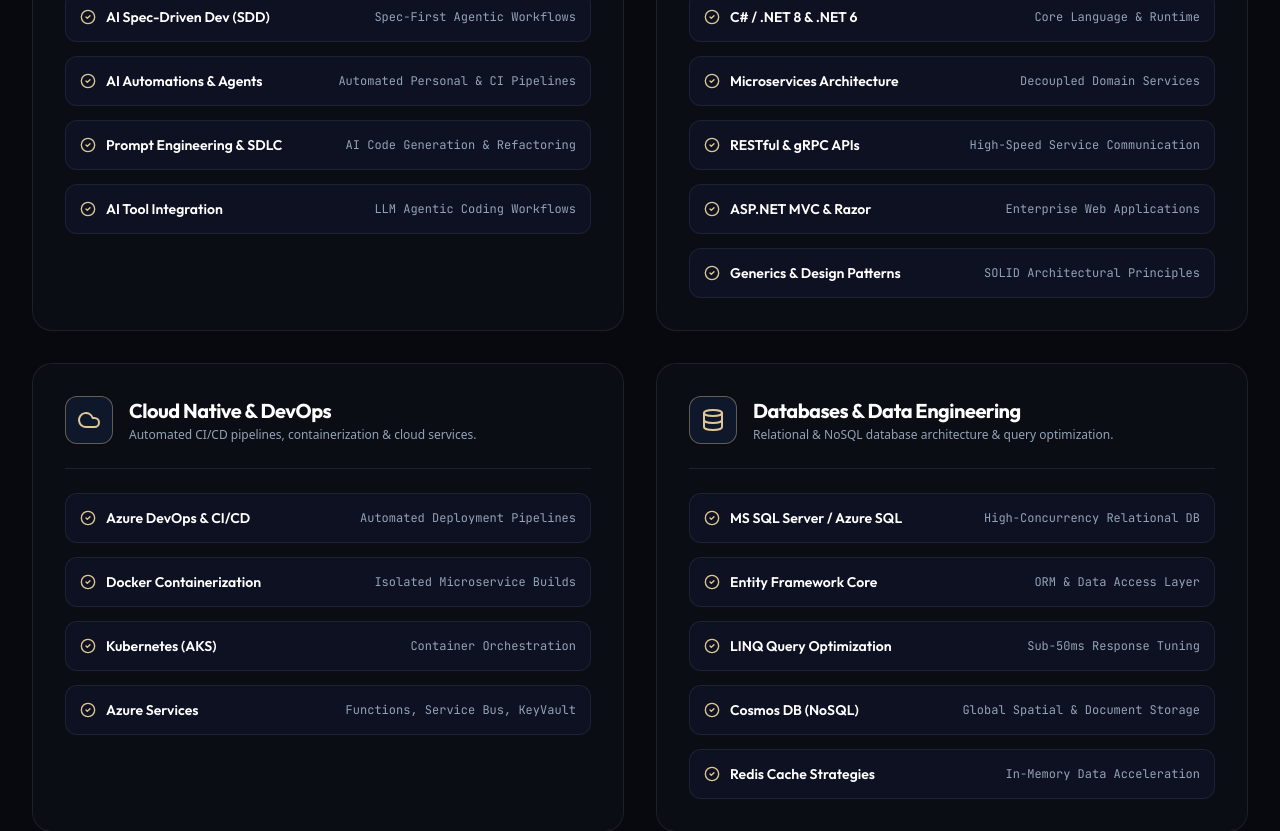
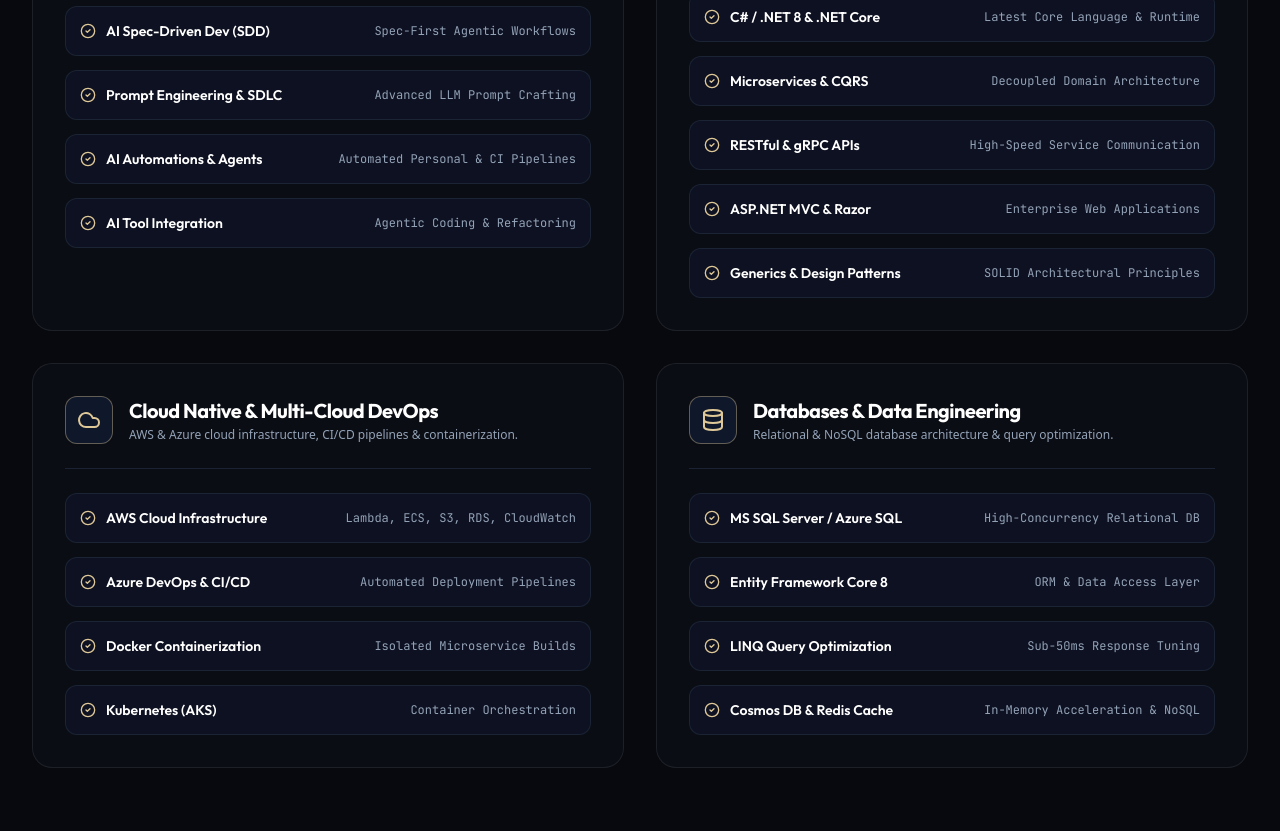
Before and after one commit to rabbyalone/rabbyPortfolioToAzure, a React (Vite) app in the folder portfolio-v2/: page / in a window 1280 px wide. Shown: the part 3140-3971 px from the top of the page. Built offline with nearby package versions, Linux system fonts and the light colour scheme.

Commit message:
feat: enrich case studies with .NET 8, AWS, Prompt Engineering & CQRS

```diff
--- a/portfolio-v2/src/data/portfolioData.js
+++ b/portfolio-v2/src/data/portfolioData.js
@@ -37,13 +37,13 @@
     period: "March 2024 - Present",
     current: true,
     highlights: [
-      "Pioneering AI Spec-Driven Development (SDD) and AI-driven engineering workflows to accelerate system architecture, feature implementation, and code generation.",
+      "Pioneering AI Spec-Driven Development (SDD), Prompt Engineering, and AI agentic workflows to accelerate system architecture, feature implementation, and code generation.",
       "Awarded 2nd Prize in company-wide internal AI Hackathon for engineering autonomous AI agent workflows and task automation engines.",
-      "Engineered and maintained business-critical risk management systems across distributed .NET environments, ensuring high reliability and zero outages.",
+      "Engineered and maintained business-critical risk management systems across distributed .NET 8 and AWS/Azure cloud environments, ensuring high reliability and zero outages.",
       "Modernized legacy core components into scalable .NET 8 microservices, reducing production downtime by 90%.",
       "Optimized backend queries and caching strategies across the entire application stack, improving throughput by 20% while leading code reviews and CI/CD pipelines."
     ],
-    tech: ["AI Spec-Driven Dev (SDD)", "AI Automations", ".NET 8", "C#", "Microservices", "Azure DevOps", "SQL Server", "Redis", "Docker"]
+    tech: [".NET 8", "AWS & Azure Multi-Cloud", "AI Spec-Driven Dev (SDD)", "Prompt Engineering", "C#", "Microservices", "Azure DevOps", "SQL Server", "Redis", "Docker"]
   },
   {
     company: "Self Employed & Freelance",
@@ -139,12 +139,12 @@
   {
     domain: "AI Engineering & Spec-Driven Dev",
     icon: "Cpu",
-    description: "Pioneering Spec-Driven Development (SDD) & custom AI automations.",
+    description: "Pioneering Spec-Driven Development (SDD), Prompt Engineering & AI automations.",
     technologies: [
       { name: "AI Spec-Driven Dev (SDD)", detail: "Spec-First Agentic Workflows" },
+      { name: "Prompt Engineering & SDLC", detail: "Advanced LLM Prompt Crafting" },
       { name: "AI Automations & Agents", detail: "Automated Personal & CI Pipelines" },
-      { name: "Prompt Engineering & SDLC", detail: "AI Code Generation & Refactoring" },
-      { name: "AI Tool Integration", detail: "LLM Agentic Coding Workflows" }
+      { name: "AI Tool Integration", detail: "Agentic Coding & Refactoring" }
     ]
   },
   {
@@ -152,22 +152,22 @@
     icon: "Server",
     description: "Designing high-throughput, resilient microservices & Web APIs.",
     technologies: [
-      { name: "C# / .NET 8 & .NET 6", detail: "Core Language & Runtime" },
-      { name: "Microservices Architecture", detail: "Decoupled Domain Services" },
+      { name: "C# / .NET 8 & .NET Core", detail: "Latest Core Language & Runtime" },
+      { name: "Microservices & CQRS", detail: "Decoupled Domain Architecture" },
       { name: "RESTful & gRPC APIs", detail: "High-Speed Service Communication" },
       { name: "ASP.NET MVC & Razor", detail: "Enterprise Web Applications" },
       { name: "Generics & Design Patterns", detail: "SOLID Architectural Principles" }
     ]
   },
   {
-    domain: "Cloud Native & DevOps",
+    domain: "Cloud Native & Multi-Cloud DevOps",
     icon: "Cloud",
-    description: "Automated CI/CD pipelines, containerization & cloud services.",
+    description: "AWS & Azure cloud infrastructure, CI/CD pipelines & containerization.",
     technologies: [
+      { name: "AWS Cloud Infrastructure", detail: "Lambda, ECS, S3, RDS, CloudWatch" },
       { name: "Azure DevOps & CI/CD", detail: "Automated Deployment Pipelines" },
       { name: "Docker Containerization", detail: "Isolated Microservice Builds" },
-      { name: "Kubernetes (AKS)", detail: "Container Orchestration" },
-      { name: "Azure Services", detail: "Functions, Service Bus, KeyVault" }
+      { name: "Kubernetes (AKS)", detail: "Container Orchestration" }
     ]
   },
   {
@@ -176,10 +176,9 @@
     description: "Relational & NoSQL database architecture & query optimization.",
     technologies: [
       { name: "MS SQL Server / Azure SQL", detail: "High-Concurrency Relational DB" },
-      { name: "Entity Framework Core", detail: "ORM & Data Access Layer" },
+      { name: "Entity Framework Core 8", detail: "ORM & Data Access Layer" },
       { name: "LINQ Query Optimization", detail: "Sub-50ms Response Tuning" },
-      { name: "Cosmos DB (NoSQL)", detail: "Global Spatial & Document Storage" },
-      { name: "Redis Cache Strategies", detail: "In-Memory Data Acceleration" }
+      { name: "Cosmos DB & Redis Cache", detail: "In-Memory Acceleration & NoSQL" }
     ]
   }
 ];
@@ -193,14 +192,14 @@
     catSlug: "microservices",
     thumbnail: "./img/portfolio/insurance.jpg",
     fullImage: "./img/portfolio/insurance.jpg",
-    summary: "AI Spec-Driven Development, legacy monolith modernization & high-performance application optimization.",
-    description: "Senior Software Developer leading the modernization and performance optimization of Ethos Risk Services' core risk management platforms. Pioneered AI Spec-Driven Development (SDD) to accelerate software architecture and test coverage, modernized legacy monolith components into decoupled .NET 8 microservices (cutting downtime by 90%), and won 2nd Prize in the company's internal organizational AI Hackathon.",
-    tech: [".NET 8", "AI Spec-Driven Dev (SDD)", "C#", "Microservices", "Azure Cloud", "SQL Server", "Redis", "AI Agent Automations", "Docker"],
+    summary: "AI Spec-Driven Development, Prompt Engineering, .NET 8 microservices & AWS/Azure multi-cloud optimization.",
+    description: "Senior Software Developer leading the modernization and performance optimization of Ethos Risk Services' core risk management platforms. Pioneered AI Spec-Driven Development (SDD) and Prompt Engineering to accelerate system design, modernized legacy monolith components into decoupled .NET 8 microservices (cutting downtime by 90%), integrated AWS/Azure cloud infrastructure, and won 2nd Prize in the company's internal organizational AI Hackathon.",
+    tech: [".NET 8", "AWS & Azure Multi-Cloud", "AI Spec-Driven Dev (SDD)", "Prompt Engineering", "C#", "Microservices", "CQRS / MediatR", "SQL Server", "Redis", "AI Agent Automations", "Docker"],
     keyFeatures: [
-      "Pioneered AI Spec-Driven Development (SDD) to accelerate feature architecture, specification contracts, and code generation.",
-      "Modernized legacy core components into scalable .NET 8 microservices, reducing production downtime by 90%.",
-      "Executed high-performance database query tuning and Redis caching across the entire application stack.",
-      "Awarded 2nd Prize in Ethos Risk Services' internal organizational AI Hackathon for building autonomous workflow agents."
+      "Pioneered AI Spec-Driven Development (SDD) and Prompt Engineering to accelerate feature contracts, automated code generation, and test suites.",
+      "Modernized legacy core components into scalable .NET 8 microservices across AWS & Azure, reducing production downtime by 90%.",
+      "Executed high-performance database query tuning, LINQ optimization, and Redis caching across the entire application stack.",
+      "Awarded 2nd Prize in Ethos Risk Services' internal organizational AI Hackathon for engineering autonomous workflow agents."
     ]
   },
   {
@@ -212,12 +211,12 @@
     thumbnail: "./img/portfolio/EY-768x432.jpg",
     fullImage: "./img/portfolio/EY-768x432.jpg",
     summary: "Taxation CEM Module within Ernst & Young's global application suite.",
-    description: "Part of Ernst & Young's Raptors software engineering program, specifically building and maintaining the CEM taxation module for international clients. Implemented microservice communication, Azure KeyVault secret management, SignalR real-time notifications, and high-speed data pipelines.",
-    tech: [".NET 6", "Angular 14", "Microservices", "Azure Functions", "Azure Service Bus", "Azure Key Vault", "SignalR", "Docker"],
+    description: "Part of Ernst & Young's Raptors software engineering program, specifically building and maintaining the CEM taxation module for international clients using .NET 8 / .NET 6 microservices, AWS/Azure services, SignalR real-time notifications, and high-speed gRPC data pipelines.",
+    tech: [".NET 8 / .NET 6", "AWS & Azure Cloud", "Angular 14", "Microservices", "gRPC", "Azure Functions", "Azure Service Bus", "SignalR", "Docker"],
     keyFeatures: [
-      "Architected clean, efficient, and maintainable .NET 6 Web APIs for corporate taxation.",
-      "Optimized query response times and refactored core backend processes.",
-      "Integrated Azure Service Bus, Azure Functions, and DevOps auto-deployment.",
+      "Architected clean, efficient, and maintainable .NET Web APIs for corporate taxation.",
+      "Optimized sub-50ms query response times and refactored core backend processes.",
+      "Integrated AWS/Azure Service Bus, Serverless Functions, and DevOps auto-deployment.",
       "Maintained comprehensive infosec compliance and internal wiki documentation."
     ]
   },
@@ -230,12 +229,12 @@
     thumbnail: "./img/portfolio/oil-rig-thumb.jpg",
     fullImage: "./img/portfolio/geologiq.jpg",
     summary: "Real-time oil rig geospatial mapping & sensor telemetry management.",
-    description: "Senior backend developer for one of Norway's largest offshore oil rig telemetry microservice systems. Handled high-throughput sensor stream ingestion, background worker services, Kubernetes cluster deployment, and Cosmos DB spatial data storage.",
-    tech: [".NET 6", "Angular", "Microservices", "Cosmos DB", "Kubernetes", "Docker", "Azure Service Bus"],
+    description: "Senior backend developer for one of Norway's largest offshore oil rig telemetry microservice systems. Handled high-throughput sensor stream ingestion using .NET 8, AWS ECS / Kubernetes cluster deployment, and Cosmos DB spatial data storage.",
+    tech: [".NET 8", "AWS ECS / AKS", "Angular", "Microservices", "Cosmos DB", "Kubernetes", "Docker", "Azure Service Bus"],
     keyFeatures: [
       "Collaborated with lead solution architects to engineer high-resiliency background workers.",
       "Managed massive spatial sensor data telemetry for North Sea offshore rigs.",
-      "Orchestrated containerized microservices across Azure Kubernetes Service (AKS)."
+      "Orchestrated containerized microservices across AWS ECS and Azure Kubernetes Service (AKS)."
     ]
   },
   {
@@ -247,8 +246,8 @@
     thumbnail: "./img/portfolio/piql_thumb.jpg",
     fullImage: "./img/portfolio/piql.jpg",
     summary: "1,000-year vault data archival portal for Svalbard Arctic Vault.",
-    description: "Built key components of Piql Connect, allowing global organizations to preserve mission-critical digital assets for 1,000 years in the ultra-secure Arctic World Archive in Svalbard, Norway.",
-    tech: [".NET 5", "Vue 2 / Vue 3", "Microservices", "Cosmos DB", "Docker", "Azure DevOps"],
+    description: "Built key components of Piql Connect using .NET 8 and AWS S3 deep archival storage, allowing global organizations to preserve mission-critical digital assets for 1,000 years in the ultra-secure Arctic World Archive in Svalbard, Norway.",
+    tech: [".NET 8", "AWS S3 Archival", "Vue 3", "Microservices", "Cosmos DB", "Docker", "Azure DevOps"],
     keyFeatures: [
       "Developed secure client upload pipeline for deep archival data transformation.",
       "Engineered multi-tenant management backend with Vue 3 frontend components.",
@@ -264,11 +263,11 @@
     thumbnail: "./img/portfolio/expiry_thumb.jpg",
     fullImage: "./img/portfolio/expiry.jpg",
     summary: "Short-expiry inventory consumption algorithm for pharma distribution.",
-    description: "Designed an automated short-expiry control engine for a major pharmaceutical enterprise to prevent stock waste by intelligently allocating near-expiry medicine batches first.",
-    tech: [".NET Core", "Razor Pages", "ASP.NET Identity", "MS SQL", "Docker", "Azure DevOps"],
+    description: "Designed an automated short-expiry control engine using .NET 8 and AWS RDS / MSSQL for a major pharmaceutical enterprise to prevent stock waste by intelligently allocating near-expiry medicine batches first.",
+    tech: [".NET 8", "AWS RDS / MSSQL", "Razor Pages", "ASP.NET Identity", "Docker", "Azure DevOps"],
     keyFeatures: [
       "Algorithmic batch dispatch matching based on expiry thresholds.",
-      "Containerized deployment via Docker and Azure CI/CD pipelines."
+      "Containerized deployment via Docker and AWS CI/CD pipelines."
     ]
   },
   {
@@ -280,8 +279,8 @@
     thumbnail: "./img/portfolio/mobility_thumb.jpg",
     fullImage: "./img/portfolio/mobility.jpg",
     summary: "SAP OData real-time field workforce automation portal.",
-    description: "Built the high-speed middleware bridging corporate SAP ERP data with field mobile applications, enabling real-time staff scheduling, task automation, and reporting.",
-    tech: [".NET Core", "Angular", "OData API", "SAP Integration", "Worker Services", "MS SQL"],
+    description: "Built the high-speed middleware using .NET 8 and AWS API Gateway bridging corporate SAP ERP data with field mobile applications, enabling real-time staff scheduling, task automation, and reporting.",
+    tech: [".NET 8", "AWS API Gateway", "Angular 16", "OData API", "SAP Integration", "Worker Services", "MSSQL"],
     keyFeatures: [
       "Real-time bidirectional SAP data synchronization via OData.",
       "Automated background worker services for location telemetry and sync logs."
@@ -296,8 +295,8 @@
     thumbnail: "./img/portfolio/bcps_thumb.jpg",
     fullImage: "./img/portfolio/bcps.jpg",
     summary: "High-load examination registration & result portal for medical doctors.",
-    description: "Served as Development Lead for Bangladesh's primary post-MBBS medical fellowship registration, automated seat plan generation, and instantaneous result publishing platform.",
-    tech: ["ASP.NET MVC", "MSSQL", "AWS Infrastructure", "Razor Views", "jQuery"],
+    description: "Served as Development Lead for Bangladesh's primary post-MBBS medical fellowship registration, automated seat plan generation, and instantaneous result publishing platform deployed on AWS EC2 infrastructure.",
+    tech: ["ASP.NET Core", "AWS EC2 / S3", "MSSQL", "AWS Infrastructure", "Razor Views", "jQuery"],
     keyFeatures: [
       "Handled tens of thousands of concurrent doctor exam registrations without downtime.",
       "Automated hall ticket seat planning algorithm and SMS gateway integration."
```
Also changed, not shown: 1 other file (tests, documents, lock files or other folders).
